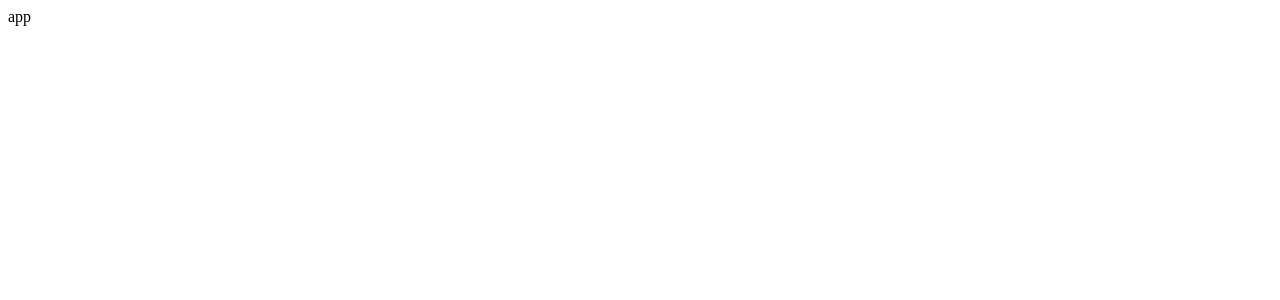
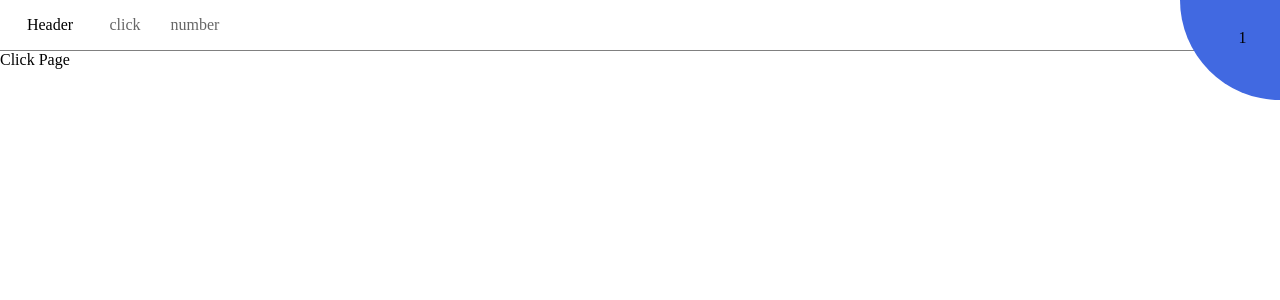
Before and after one commit to seeyoujeong/practice-state-management, a React (Vite) app: page /click in a window 1280 px wide. Shown: the top 300 px of the page. Built offline with nearby package versions, Linux system fonts and the light colour scheme.

Commit message:
feat: 라우터 설정 및 연결

```diff
--- a/src/App.tsx
+++ b/src/App.tsx
@@ -1,5 +1,18 @@
+import { Outlet } from "react-router-dom";
+import { Header } from "@/components";
+import styled from "@emotion/styled";
+
 function App() {
-  return <>app</>;
+  return (
+    <Container>
+      <Header />
+      <Outlet />
+    </Container>
+  );
 }
 
 export default App;
+
+const Container = styled.div`
+  height: 100vh;
+`;
--- /dev/null
+++ b/src/components/Header.tsx
@@ -0,0 +1,58 @@
+import styled from "@emotion/styled";
+import Level from "./Level";
+import { useNavigate } from "react-router-dom";
+
+function Header() {
+  const navigate = useNavigate();
+
+  return (
+    <Container>
+      <Title>Header</Title>
+      <Menu>
+        <MenuItem onClick={() => navigate("/click")}>click</MenuItem>
+        <MenuItem onClick={() => navigate("/number")}>number</MenuItem>
+      </Menu>
+      <Level />
+    </Container>
+  );
+}
+
+export default Header;
+
+const Container = styled.div`
+  width: 100%;
+  height: 50px;
+  position: relative;
+  display: flex;
+  background-color: white;
+  border-bottom: 1px solid gray;
+`;
+
+const Title = styled.div`
+  width: 100px;
+  display: flex;
+  justify-content: center;
+  align-items: center;
+`;
+
+const Menu = styled.ul`
+  list-style: none;
+  display: flex;
+  flex-direction: row;
+  gap: 20px;
+  padding: 0;
+  margin: 0;
+`;
+
+const MenuItem = styled.li`
+  width: 50px;
+  display: flex;
+  justify-content: center;
+  align-items: center;
+  color: rgba(0, 0, 0, 0.6);
+  cursor: pointer;
+
+  &:hover {
+    color: rgba(0, 0, 0, 1);
+  }
+`;
--- /dev/null
+++ b/src/components/Level.tsx
@@ -0,0 +1,29 @@
+import styled from "@emotion/styled";
+
+function Level() {
+  return (
+    <Container>
+      <NumberBox>1</NumberBox>
+    </Container>
+  );
+}
+
+export default Level;
+
+const Container = styled.div`
+  width: 100px;
+  height: 100px;
+  position: absolute;
+  top: 0;
+  right: 0;
+  display: flex;
+  justify-content: center;
+  align-items: center;
+  border-bottom-left-radius: 100px;
+  background-color: royalblue;
+`;
+
+const NumberBox = styled.div`
+  padding-left: 25px;
+  padding-bottom: 25px;
+`;
--- /dev/null
+++ b/src/components/index.ts
@@ -0,0 +1,2 @@
+export { default as Header } from "./Header";
+export { default as Level } from "./Level";
--- /dev/null
+++ b/src/main.css
@@ -0,0 +1,3 @@
+body {
+  margin: 0;
+}
--- a/src/main.tsx
+++ b/src/main.tsx
@@ -1,9 +1,29 @@
 import React from "react";
 import ReactDOM from "react-dom/client";
 import App from "./App.tsx";
+import { RouterProvider, createBrowserRouter } from "react-router-dom";
+import { ClickPage, NumberPage } from "@/pages";
+import "@/main.css";
+
+const router = createBrowserRouter([
+  {
+    path: "/",
+    element: <App />,
+    children: [
+      {
+        path: "click",
+        element: <ClickPage />,
+      },
+      {
+        path: "number",
+        element: <NumberPage />,
+      },
+    ],
+  },
+]);
 
 ReactDOM.createRoot(document.getElementById("root")!).render(
   <React.StrictMode>
-    <App />
+    <RouterProvider router={router} />
   </React.StrictMode>
 );
--- /dev/null
+++ b/src/pages/ClickPage.tsx
@@ -0,0 +1,5 @@
+function ClickPage() {
+  return <>Click Page</>;
+}
+
+export default ClickPage;
--- /dev/null
+++ b/src/pages/NumberPage.tsx
@@ -0,0 +1,5 @@
+function NumberPage() {
+  return <>Number Page</>;
+}
+
+export default NumberPage;
--- /dev/null
+++ b/src/pages/index.ts
@@ -0,0 +1,2 @@
+export { default as ClickPage } from "./ClickPage";
+export { default as NumberPage } from "./NumberPage";
```
